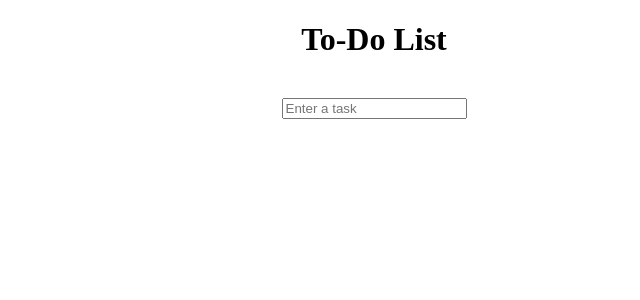
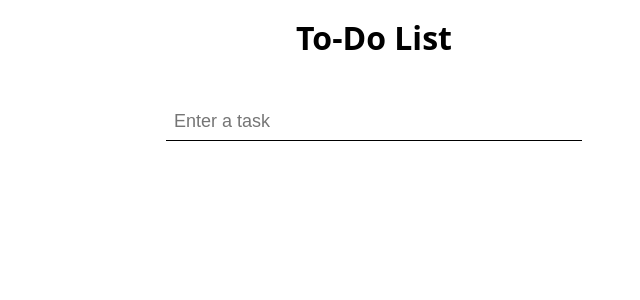
Before and after one commit to MeharaSahabandu/To-Do-List, a React (Create React App) app in the folder frontend/: page / in a window 1280 px wide. Shown: the top 300 px of the page, without its empty margins (266-906 px from the left). Built offline with nearby package versions, Linux system fonts and the light colour scheme.

Commit message:
frontend add part

```diff
--- a/frontend/src/App.js
+++ b/frontend/src/App.js
@@ -1,4 +1,5 @@
-
+import React from 'react';
+import './index.css';
 
 function App() {
   return (
@@ -9,8 +10,9 @@ function App() {
         <center>
           <h1>To-Do List</h1>
           <br></br>
+          <br></br>
 
-          <input type="text" placeholder="Enter a task"></input>
+          <input className='inputTask' type="text" placeholder="Enter a task" ></input>
 
         </center>
       </div>
--- a/frontend/src/index.css
+++ b/frontend/src/index.css
@@ -20,3 +20,19 @@ h1{
     margin-top: 1rem;
     text-align: center;
 }
+
+.top{
+    margin-top: 1rem;
+    display: flex;
+    gap: 1rem;
+    justify-content: center;
+}
+
+.inputTask{
+    border: none;
+    outline: none;
+    width: 400px;
+    padding: 0.5rem ;
+    border-bottom: 1px solid #000;
+    font-size: large;
+}
```
